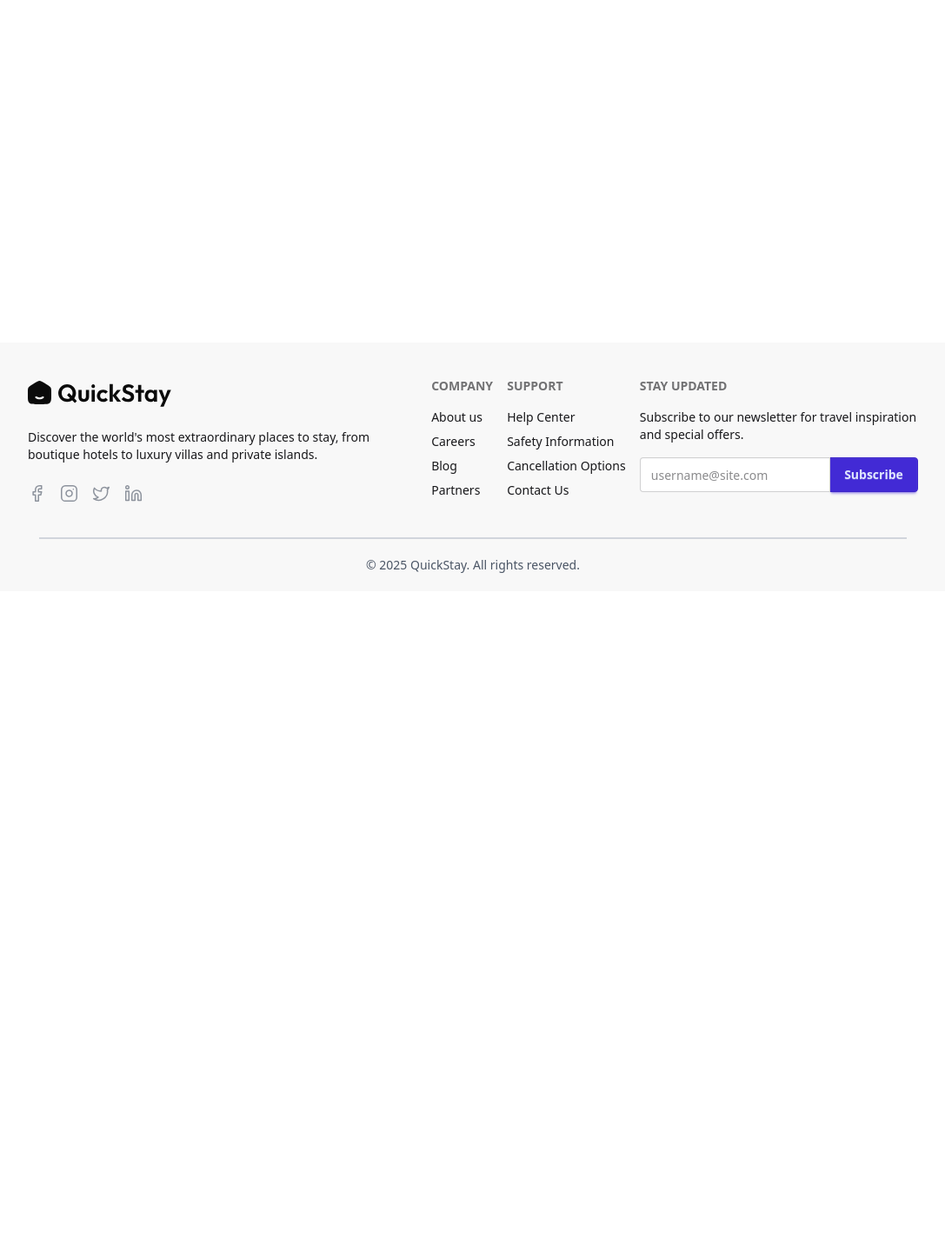
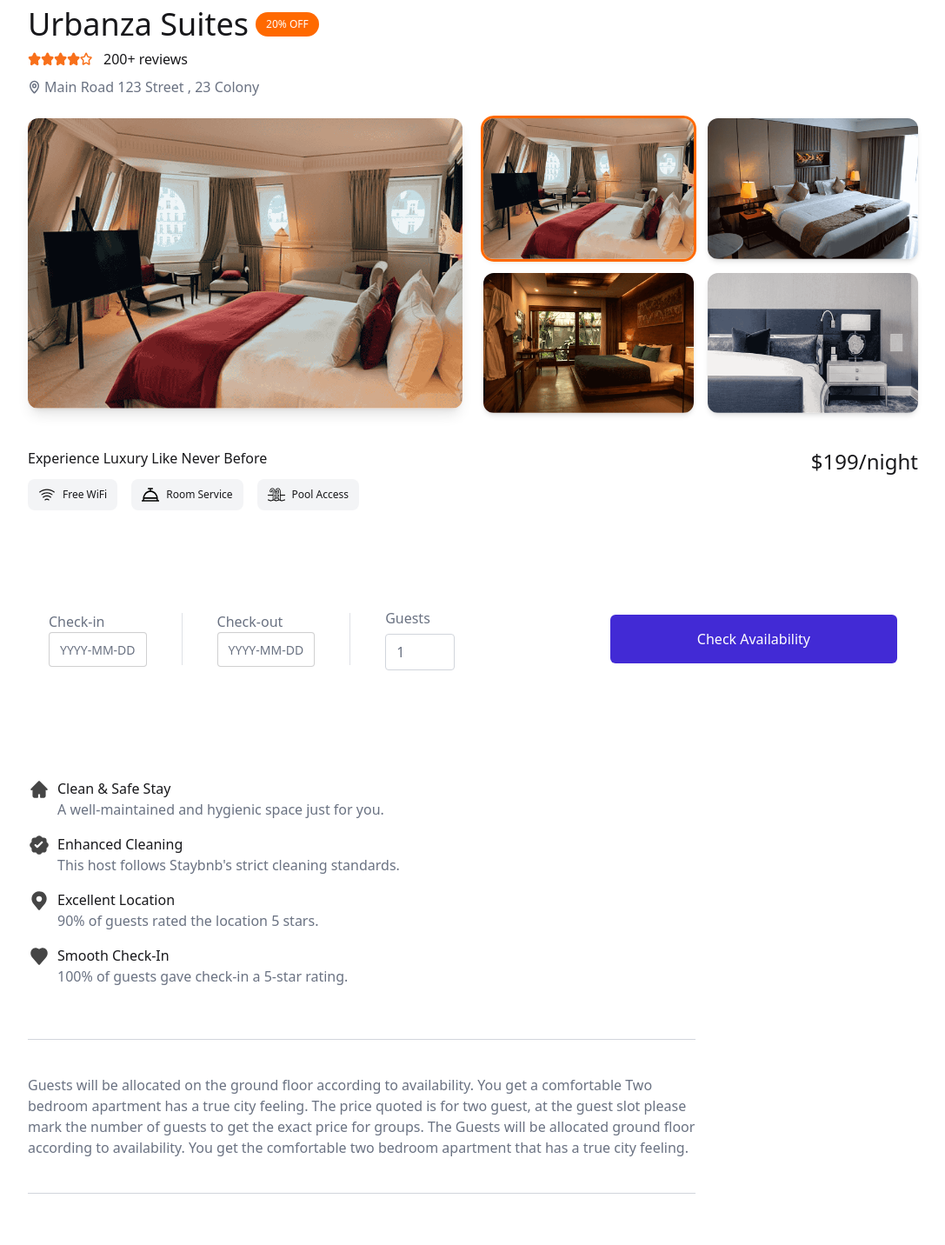
Before and after one commit to Al-mizan/QuickStay, a React (Vite) app in the folder client/: page /rooms/67f763d8197ac559e4089b7a in a window 1280 px wide. Shown: the part 120-1552 px from the top of the page at 87% size, without its empty margins (96-1183 px from the left). Before the commit the page ends 800 px from the top, so only its background shows below. Built offline with nearby package versions, Linux system fonts and the light colour scheme; no server answers.

Commit message:
create router RoomDetails and some modifications of files

```diff
--- a/client/src/App.jsx
+++ b/client/src/App.jsx
@@ -4,6 +4,7 @@
 import Footer from "./components/Footer";
 import Home from "./pages/Home";
 import AllRooms from "./pages/AllRooms";
+import RoomDetails from "./pages/RoomDetails";
 
 export default function App() {
   const isOwnerPath = useLocation().pathname.includes("owner");
@@ -14,6 +15,7 @@
         <Routes>
           <Route path="/" element={<Home />} />
           <Route path="/rooms" element={<AllRooms />} />
+          <Route path="/rooms/:id" element={<RoomDetails />} />
         </Routes>
       </main>
       <Footer />
--- a/client/src/assets/assets.js
+++ b/client/src/assets/assets.js
@@ -39,6 +39,7 @@
 import totalRevenueIcon from "./totalRevenueIcon.svg";
 import logo_dark from './logo_dark.svg'
 import heroImage from './heroImage.png'
+import owner_pic from './owner_pic.png'
 
 
 export const assets = {
@@ -121,7 +122,7 @@
     "_id": "user_2unqyL4diJFP1E3pIBnasc7w8hP",
     "username": "Great Stack",
     "email": "user.greatstack@gmail.com",
-    "image": "https://img.clerk.com/eyJ0eXBlIjoicHJveHkiLCJzcmMiOiJodHRwczovL2ltYWdlcy5jbGVyay5kZXYvdXBsb2FkZWQvaW1nXzJ2N2c5YVpSSEFVYVUxbmVYZ2JkSVVuWnFzWSJ9",
+    "image": {owner_pic},
     "role": "hotelOwner",
     "createdAt": "2025-03-25T09:29:16.367Z",
     "updatedAt": "2025-04-10T06:34:48.719Z",
--- a/client/src/components/Date.jsx
+++ b/client/src/components/DatePicker.jsx
@@ -9,6 +9,7 @@
   maxDate: PropTypes.string,
   defaultValue: PropTypes.string,
   onChange: PropTypes.func,
+  required: PropTypes.bool,
 };
 
 DatePicker.defaultProps = {
@@ -17,6 +18,7 @@
   maxDate: "",
   defaultValue: "",
   onChange: () => {},
+  required: false,
 };
 
 export default function DatePicker({
@@ -26,6 +28,7 @@
   maxDate,
   defaultValue,
   onChange,
+  required,
 }) {
   const calendarRef = useRef(null);
   const popoverRef = useRef(null);
@@ -89,7 +92,9 @@
         ref={buttonRef}
         type="button"
         onClick={togglePopover}
-        className="input input-border dark:bg-white/10 dark:border-gray-300"
+        className={`input input-border dark:bg-white/10 dark:border-gray-300 ${
+          required && !value ? "border-red-500" : ""
+        }`}
         id={`cally-button-${id}`}
         style={{ anchorName: `--cally-${id}` }}
       >
@@ -109,6 +114,7 @@
           min={minDate}
           max={maxDate}
           value={value}
+          required={required}
         >
           <svg
             aria-label="Previous"
--- a/client/src/components/Title.jsx
+++ b/client/src/components/Title.jsx
@@ -3,7 +3,7 @@
 
 export default function Title({ title, subtitle, align = "center" }) {
   return (
-    <div className={`max-w-3xl mx-auto text-${align}`}>
+    <div className={`max-w-3xl ${align === "center" && "mx-auto"} text-${align}`}>
       <h1 className="text-4xl md:text-[40px] font-['Playfair_Display'] mb-4">
         {title}
       </h1>
--- a/client/src/pages/AllRooms.jsx
+++ b/client/src/pages/AllRooms.jsx
@@ -1,13 +1,14 @@
 import React, { useState } from "react";
+import PropTypes from "prop-types";
+import { useNavigate } from "react-router-dom";
 import Title from "../components/Title";
-import { useNavigate } from "react-router-dom";
+import StarRating from "../components/StarRating";
 import { assets, roomsDummyData, facilityIcons } from "../assets/assets";
-import StarRating from "../components/StarRating";
-import PropTypes from "prop-types";
 
-
-const Checkbox = ({ label, selected = false, onChange = () => {} }) => {
-  return (
+//
+// Reusable Checkbox component
+//
+const Checkbox = ({ label, selected = false, onChange = () => {} }) => (
   <label className="flex items-center cursor-pointer mt-2 text-sm gap-3">
     <input
       type="checkbox"
@@ -18,10 +19,17 @@
     <span className="font-light select-none">{label}</span>
   </label>
 );
+
+Checkbox.propTypes = {
+  label: PropTypes.string.isRequired,
+  selected: PropTypes.bool,
+  onChange: PropTypes.func,
 };
 
-const RadioButton = ({ label, selected = false, onChange = () => {} }) => {
-  return (
+//
+// Reusable RadioButton component
+//
+const RadioButton = ({ label, selected = false, onChange = () => {} }) => (
   <label className="flex items-center cursor-pointer mt-2 text-sm gap-3">
     <input
       type="radio"
@@ -33,11 +41,16 @@
     <span className="font-light select-none">{label}</span>
   </label>
 );
+
+RadioButton.propTypes = {
+  label: PropTypes.string.isRequired,
+  selected: PropTypes.bool,
+  onChange: PropTypes.func,
 };
 
 export default function AllRooms() {
   const navigate = useNavigate();
-  const [openFilter, setOpenFilter] = useState(false);
+  const [isFilterOpen, setIsFilterOpen] = useState(false);
 
   const roomTypes = ["Single Bed", "Double Bed", "Luxury Room", "Family Suite"];
   const priceRanges = ["$0 - $100", "$100 - $200", "$200 - $300", "Above $300"];
@@ -48,58 +61,62 @@
   ];
 
   return (
-      <div className="flex flex-col-reverse lg:flex-row items-start justify-between pt-18 md:pt-35 px-4 md:px-16 lg:px-24 xl:px-32 gap-5">
-      <div>
+    <div className="pt-34 px-2 sm:px-8 md:px-10 lg:px-20 xl:px-32">
+      {/* Page title */}
       <Title
         title="Hotel Rooms"
         subtitle="Take advantage of our limited-time offers and special packages to enhance your stay and create unforgettable memories."
         align="left"
       />
-        <br />
 
+      <div className="flex flex-col-reverse lg:flex-row items-start justify-between pt-5 gap-5">
+        {/* Room Listing Section */}
+        <div className="flex flex-col justify-items-center w-full">
           {roomsDummyData.map((room) => (
             <div
               key={room._id}
-            className="card flex flex-col md:flex-row py-10 gap-6 items-start bg-base-100 group shadow-md hover:shadow-xl hover:scale-101 transition-all duration-300 mb-6"
-            >
-            <img
-              src={room.images[0]}
-              alt={room.hotel.name}
-              className="md:w-1/2 max-h-65 object-cover rounded-xl shadow-lg cursor-pointer"
+              className="card flex flex-col md:flex-row py-10 gap-4 items-start bg-base-100 group shadow-md hover:shadow-xl hover:scale-[1.01] transition-all duration-300 mb-6 cursor-pointer"
               onClick={() => {
-                navigate("/rooms/" + room._id);
-                scrollTo(0, 0);
-              }}
-              title="View Room Details"
-            />
-            {/* body of the hotel room card */}
-            <div className="card-body md:w-1/2 flex flex-col gap-2">
-              <p className="text-gray-500">{room.hotel.city}</p>
-              <p
-                className="text-3xl font-[playfair] cursor-pointer"
-                onClick={() => {
-                    navigate("/rooms/" + room._id);
+                navigate(`/rooms/${room._id}`);
                 scrollTo(0, 0);
               }}
               title="View Room Details"
             >
+              {/* Room Image */}
+              <img
+                src={room.images[0]}
+                alt={room.hotel.name}
+                className="md:w-1/2 mx-5 max-h-65 object-cover rounded-xl shadow-lg"
+              />
+
+              {/* Room Details */}
+              <div className="card-body md:w-1/2 flex flex-col gap-2">
+                <p className="text-gray-500">{room.hotel.city}</p>
+
+                <h3
+                  className="text-3xl font-[Playfair] cursor-pointer hover:text-primary transition"
+                  title="View Room Details"
+                >
                   {room.hotel.name}
-              </p>
+                </h3>
+
                 <div className="flex items-center">
                   <StarRating rating={room.rating} />
-                <p className="ml-4">200+ reviews</p>
+                  <p className="ml-4 text-sm text-gray-600">200+ reviews</p>
                 </div>
-              {/* location */}
+
+                {/* Address */}
                 <div className="flex items-center gap-1 text-gray-500 text-sm mt-2">
                   <img
                     src={assets.locationIcon}
-                  alt="location icon"
+                    alt="Location icon"
                     className="w-4 h-4"
                   />
                   <span>{room.hotel.address}</span>
                 </div>
-              {/* amenities */}
-              <div className="flex flex-wrap items-center mt-3 mb-6 gap-4">
+
+                {/* Amenities */}
+                <div className="flex flex-wrap items-center mt-3 mb-6 gap-3">
                   {room.amenities.map((amenity, index) => (
                     <span
                       key={index}
@@ -114,72 +131,62 @@
                     </span>
                   ))}
                 </div>
-              {/* price per night */}
-              <p className="text-xl font-medium">
-                ${room.pricePerNight} /night
+
+                {/* Price */}
+                <p className="text-xl font-semibold text-primary">
+                  ${room.pricePerNight} / night
                 </p>
               </div>
             </div>
           ))}
         </div>
 
-      {/* filter */}
-      <div className="bg-white w-80 border border-gray-300 text-gray-600 max-lg:mb-8 min-lg:mt-16 min-lg:sticky min-lg:top-24">
-        <div
-          className={`flex items-center justify-between px-5 py-2.5 min-lg:border-b border-b border-gray-300 ${
-            openFilter && "border-b"
-        }`}
-        >
-          <p className="text-base font-medium">Filters</p>
+        {/* Filter Sidebar */}
+        <aside className="bg-white w-80 border border-gray-300 text-gray-600 max-lg:mb-8 lg:sticky lg:top-24 rounded-md">
+          <div className="flex items-center justify-between px-5 py-3 border-b border-gray-300">
+            <p className="text-base font-semibold">Filters</p>
             <div className="text-xs cursor-pointer text-gray-600">
               <span
-              onClick={() => setOpenFilter(!openFilter)}
+                onClick={() => setIsFilterOpen(!isFilterOpen)}
                 className="lg:hidden"
               >
-              {openFilter ? "Hide" : "Show"}
+                {isFilterOpen ? "Hide" : "Show"}
               </span>
-            <span className="hidden lg:block">Clear</span>
+              <span className="hidden lg:block hover:underline">Clear</span>
             </div>
           </div>
 
           <div
-          className={`${
-            openFilter ? "h-auto" : "h-0 lg:h-auto"
-          } overflow-hidden transition-all duration-700`}
+            className={`transition-all duration-500 overflow-hidden ${
+              isFilterOpen ? "h-auto" : "h-0 lg:h-auto"
+            }`}
           >
+            {/* Room Type Filters */}
             <div className="px-5 pt-5">
-            <p className="font-medium pb-2">Popular filters</p>
+              <p className="font-medium pb-2">Popular Filters</p>
               {roomTypes.map((type, index) => (
                 <Checkbox key={index} label={type} />
               ))}
             </div>
+
+            {/* Price Range Filters */}
             <div className="px-5 pt-5">
               <p className="font-medium pb-2">Price Range</p>
               {priceRanges.map((range, index) => (
                 <Checkbox key={index} label={range} />
               ))}
             </div>
+
+            {/* Sort Options */}
             <div className="px-5 pt-5 pb-7">
               <p className="font-medium pb-2">Sort By</p>
-            {sortOptions.map((sortOption, index) => (
-              <RadioButton key={index} label={sortOption} />
+              {sortOptions.map((option, index) => (
+                <RadioButton key={index} label={option} />
               ))}
             </div>
           </div>
+        </aside>
       </div>
     </div>
   );
 }
-
-
-Checkbox.propTypes = {
-  label: PropTypes.string.isRequired,
-  selected: PropTypes.bool,
-  onChange: PropTypes.func,
-};
-
-RadioButton.propTypes = {
-  label: PropTypes.string.isRequired,
-  selected: PropTypes.bool,
-  onChange: PropTypes.func,
-};
--- /dev/null
+++ b/client/src/pages/RoomDetails.jsx
@@ -0,0 +1,214 @@
+import React, { useEffect, useState, useRef } from "react";
+import { useParams } from "react-router-dom";
+import StarRating from "../components/StarRating";
+import DatePicker from "../components/DatePicker";
+import owner_pic from "../assets/owner_pic.png";
+import {
+  assets,
+  roomsDummyData,
+  facilityIcons,
+  roomCommonData,
+} from "../assets/assets";
+
+const infiniteYear = new Date(3000, 1, 1).toISOString().split("T")[0];
+const today = new Date().toISOString().split("T")[0];
+
+
+export default function RoomDetails() {
+  const { id } = useParams();
+  const [room, setRoom] = useState(null);
+  const [mainImage, setMainImage] = useState(null);
+  const checkInRef = useRef(null);
+  const checkOutRef = useRef(null);
+  const [checkInDate, setCheckInDate] = useState("");
+  const [checkOutDate, setCheckOutDate] = useState("");
+
+  useEffect(() => {
+    const room = roomsDummyData.find((room) => room._id === id);
+    room && setRoom(room);
+    room && setMainImage(room.images[0]);
+  }, []);
+
+  return (
+    room && (
+      <div className="py-28 md:py-32 px-4 md:px-16 lg:px-24 xl:px-32">
+        {/* Room Details */}
+        <div className="flex flex-col md:flex-row items-start md:items-center gap-2">
+          <h1 className="text-3xl md:text-4xl font-playfair">
+            {room.hotel.name} <span className="font-inter text-sm"></span>
+          </h1>
+          <p className="text-xs font-inter py-1.5 px-3 text-white bg-orange-500 rounded-full">
+            20% OFF
+          </p>
+        </div>
+
+        {/* Room Rating */}
+        <div className="flex items-center gap-1 mt-2">
+          <StarRating rating={room.rating} />
+          <p className="ml-2">200+ reviews</p>
+        </div>
+        {/* room address */}
+        <div className="flex items-center gap-1 mt-2 text-gray-500">
+          <img src={assets.locationIcon} alt="location-icon" />
+          <span>{room.hotel.address}</span>
+        </div>
+
+        {/* Room Images */}
+        <div className="flex flex-col lg:flex-row mt-6 gap-6">
+          <div className="lg:w-1/2 w-full">
+            <img
+              src={mainImage}
+              alt="Room Image"
+              className="w-full rounded-xl shadow-lg object-cover"
+            />
+          </div>
+          <div className="grid grid-cols-2 gap-4 lg:w-1/2 w-full">
+            {room?.images.length > 1 &&
+              room.images.map((image, index) => (
+                <img
+                  onClick={() => setMainImage(image)}
+                  key={index}
+                  src={image}
+                  alt="Room Image"
+                  className={`w-full rounded-xl shadow-md object-cover
+        cursor-pointer ${
+          mainImage === image && "outline-3 outline-orange-500"
+        }`}
+                />
+              ))}
+          </div>
+        </div>
+        {/* room highlights */}
+        <div className="flex flex-col md:flex-row md:justify-between mt-10">
+          <div className="flex flex-col">
+            <h1 className="text-3x1 md:text-4x1 font-playfair">
+              Experience Luxury Like Never Before
+            </h1>
+            <div className="flex flex-wrap items-center mt-3 mb-6 gap-4">
+              {room.amenities.map((item, index) => (
+                <div
+                  key={index}
+                  className="flex items-center gap-2 px-3 py-2 rounded-lg bg-gray-100"
+                >
+                  <img
+                    src={facilityIcons[item]}
+                    alt={item}
+                    className="w-5 h-5"
+                  />
+                  <p className="text-xs">{item}</p>
+                </div>
+              ))}
+            </div>
+          </div>
+          {/* room prices */}
+          <p className="text-2xl font-medium">${room.pricePerNight}/night</p>
+        </div>
+        {/* CheckIn CheckOut Form */}
+        <form className="flex flex-col md:flex-row items-start md:items-center justify-between bg-white shadow-[0px_0px_rgba(0,0,0,0.15)] p-6 rounded-xl mx-auto mt-16 max-w-6xl">
+          <div className="flex flex-col flex-wrap md:flex-row items-start md:items-center gap-4 md:gap-10 text-gray-500">
+            <div ref={checkInRef}>
+              <p>Check-in</p>
+              <DatePicker
+                id="start"
+                placeholder="YYYY-MM-DD"
+                minDate={today}
+                maxDate={checkOutDate || infiniteYear}
+                onChange={(date) => setCheckInDate(date)}
+              />
+            </div>
+            <div className="w-px h-15 bg-gray-300/70 max-md:hidden"></div>
+            <div ref={checkOutRef}>
+              <p>Check-out</p>
+              <DatePicker
+                id="end"
+                placeholder="YYYY-MM-DD"
+                minDate={checkInDate || today}
+                maxDate={infiniteYear}
+                onChange={(date) => setCheckOutDate(date)}
+              />
+            </div>
+            <div className="w-px h-15 bg-gray-300/70 max-md:hidden"></div>
+            <div className="flex flex-col">
+              <label htmlFor="guests" className="font-medium">
+                Guests
+              </label>
+              <input
+                type="number"
+                min="1"
+                defaultValue="1"
+                className="max-w-20 rounded border border-gray-300 px-3 py-2 mt-1.5 outline-none focus:border-primary transition-all w-20"
+                required
+              />
+            </div>
+          </div>
+
+          <button
+            type="submit"
+            onClick={(e) => {
+              e.preventDefault();
+              if (!checkInDate || !checkOutDate) {
+                alert(
+                  "Please select both check-in and check-out dates before proceeding!"
+                );
+                return;
+              }
+            }}
+            className="bg-primary hover:bg-primary-dull active:scale-95 transition-all text-white rounded-md max-md:w-full max-md:mt-6 md:px-25 py-3 md:py-4 text-base cursor-pointer"
+          >
+            Check Availability
+          </button>
+        </form>
+
+        {/* Common Specifications */}
+        <div className="mt-25 space-y-4">
+          {roomCommonData.map((spec, index) => (
+            <div key={index} className="flex items-start gap-2">
+              <img
+                src={spec.icon}
+                alt={`${spec.title}-icon`}
+                className="w-6.5"
+              />
+              <div>
+                <p className="text-base">{spec.title}</p>
+                <p className="text-gray-500">{spec.description}</p>
+              </div>
+            </div>
+          ))}
+        </div>
+
+        <div className="max-w-3xl border-y border-gray-300 my-15 py-10 text-gray-500">
+          <p>
+            Guests will be allocated on the ground floor according to
+            availability. You get a comfortable Two bedroom apartment has a true
+            city feeling. The price quoted is for two guest, at the guest slot
+            please mark the number of guests to get the exact price for groups.
+            The Guests will be allocated ground floor according to availability.
+            You get the comfortable two bedroom apartment that has a true city
+            feeling.
+          </p>
+        </div>
+
+        {/* Hosted by */}
+        <div className="flex flex-col items-start gap-4">
+          <div className="flex gap-4">
+            <img
+              src={owner_pic}
+              alt="host"
+              className="h-14 w-14 md:h-18 md:w-18 rounded-full"
+            />
+            <div>
+              <p className="text-lg md:text-xl">Hosted by {room.hotel.name}</p>
+              <div className="flex items-center mt-1">
+                <StarRating />
+                <p className="ml-2">200+ reviews</p>
+              </div>
+            </div>
+          </div>
+          <button className="px-6 py-2.5 mt-4 rounded text-white bg-primary hover:bg-primary-dull transition-all cursor-pointer">
+            Contact Now
+          </button>
+        </div>
+      </div>
+    )
+  );
+}
```
Also changed, not shown: client/src/components/Hero.jsx (+17 -1 lines), client/src/assets/owner_pic.png (added). Lines whose indentation alone changed are shown as unchanged.
